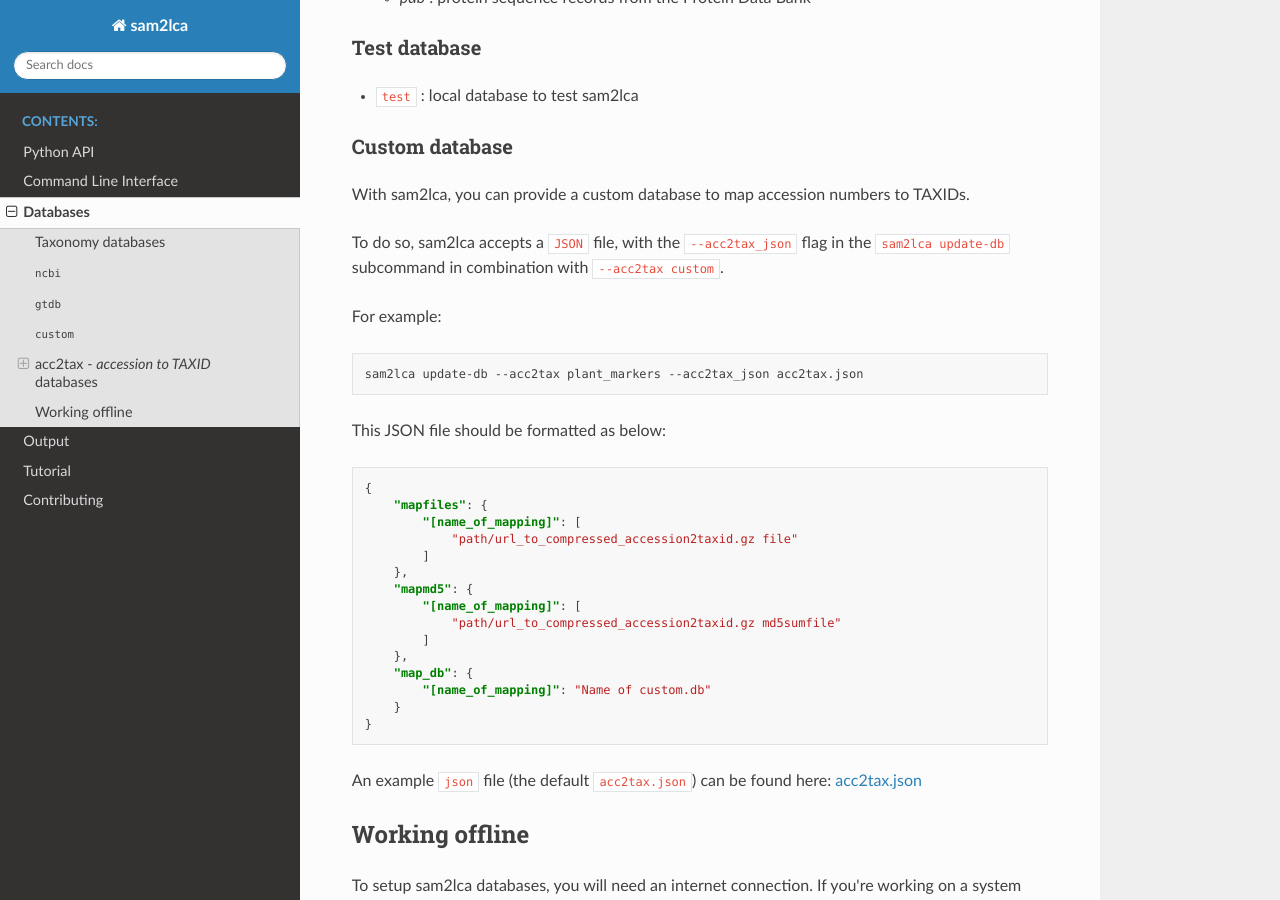
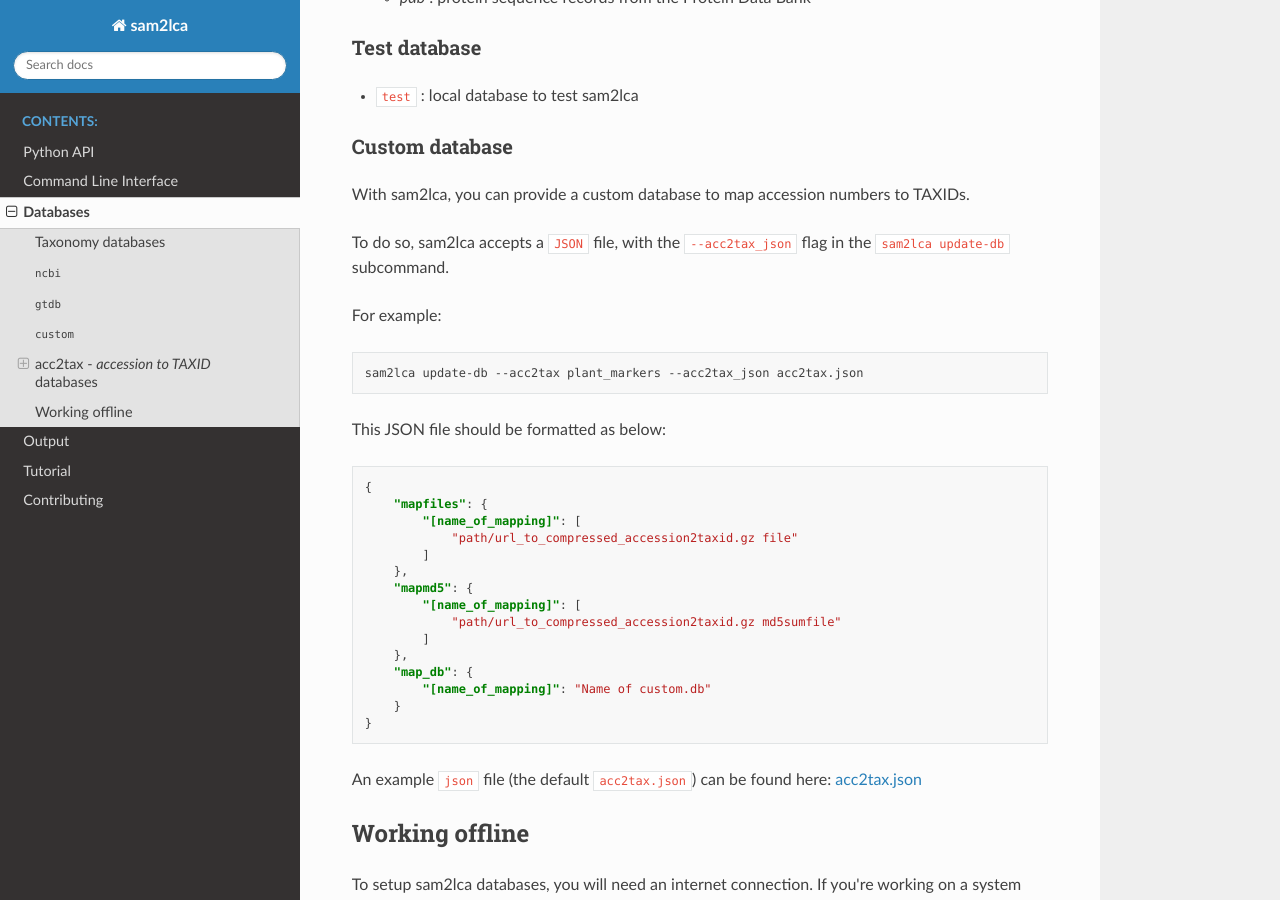
Before and after one commit to maxibor/sam2lca, a Sphinx documentation site: the page built from docs/source/databases.md, in a window 1280 px wide and 900 px high, scrolled down 2683 px. Built offline with Sphinx 7.4.7 and the Read the Docs theme 2.0.0, drawn with Linux system fonts in a browser that asks for light colours.

```diff
--- a/docs/source/databases.md
+++ b/docs/source/databases.md
@@ -104,7 +104,7 @@ sam2lca update-db --taxonomy my_custom_db_name --taxo_names names.dmp --taxo_nod
 
 With sam2lca, you can provide a custom database to map accession numbers to TAXIDs.
 
-To do so, sam2lca accepts a [`JSON`](https://www.json.org/json-en.html) file, with the `--acc2tax_json` flag in the `sam2lca update-db` subcommand in combination with `--acc2tax custom`.
+To do so, sam2lca accepts a [`JSON`](https://www.json.org/json-en.html) file, with the `--acc2tax_json` flag in the `sam2lca update-db` subcommand.
 
 For example:
 
--- a/sam2lca/__init__.py
+++ b/sam2lca/__init__.py
@@ -1,4 +1,4 @@
-__version__ = "1.0.0-beta"
+__version__ = "1.0.0"
 
 from sam2lca.main import sam2lca
 import logging
```
